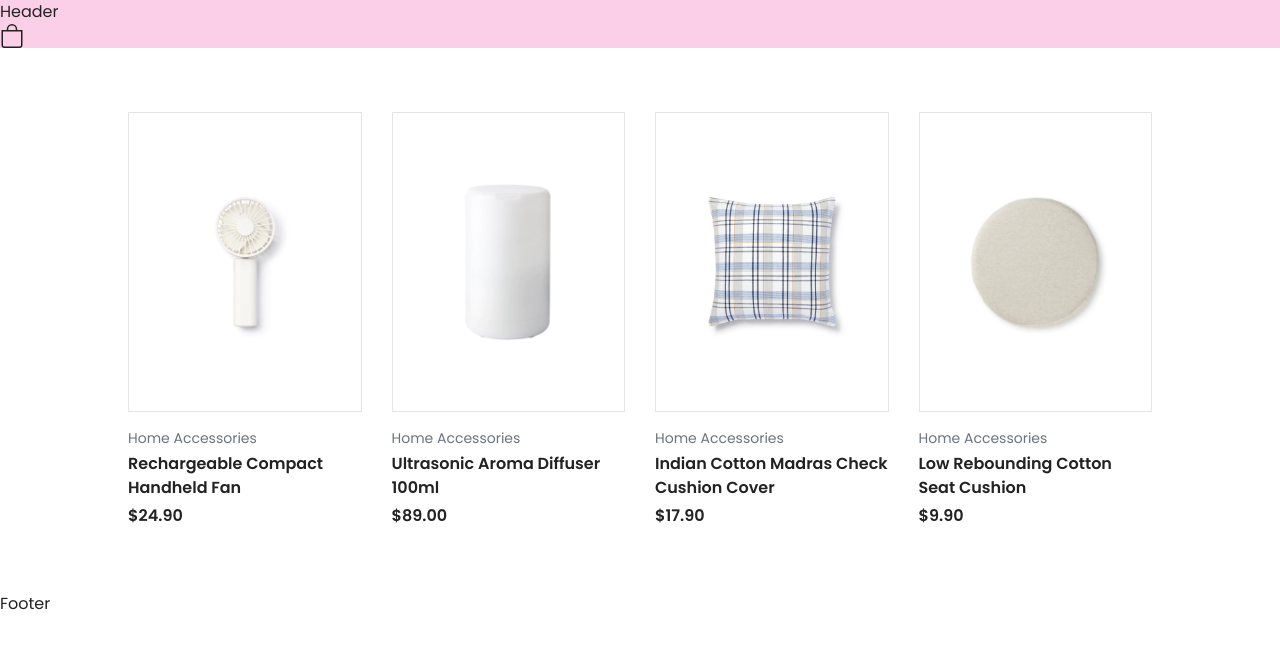
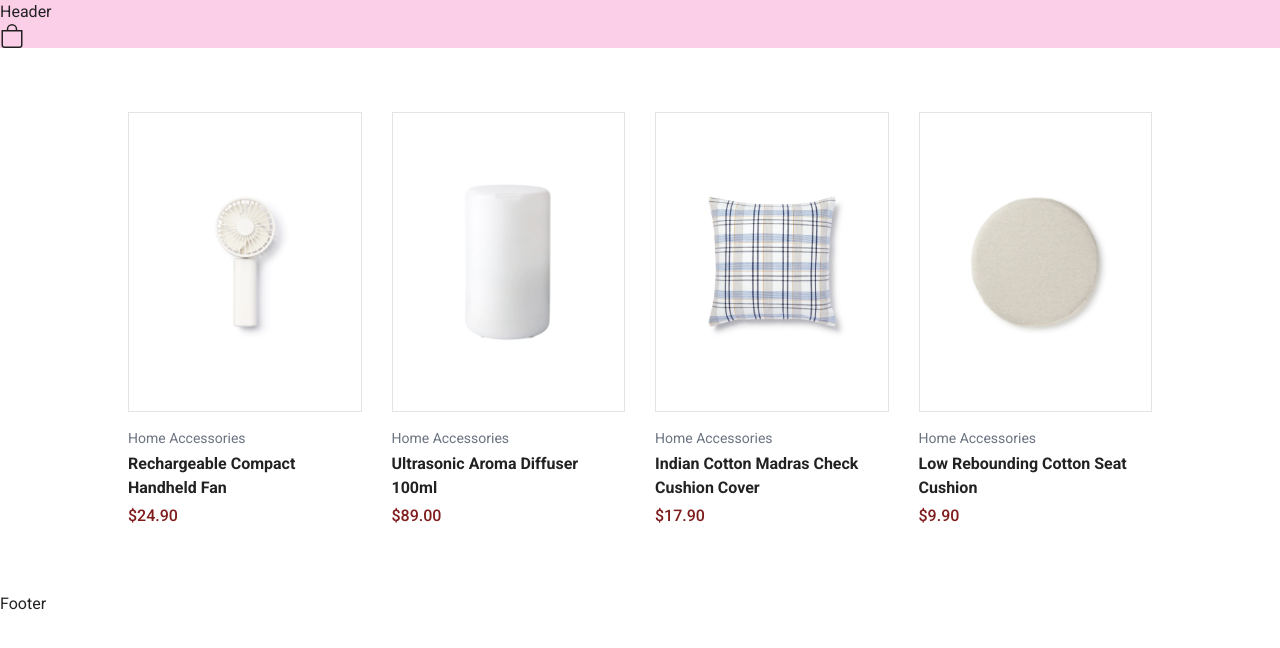
Before and after one commit to zgawlak/ecommerce-shop, a React (Create React App) app: page / in a window 1280 px wide. Shown: the top 648 px of the page. Built offline with nearby package versions, Linux system fonts and the light colour scheme.

Commit message:
Change font, change product component styles

```diff
--- a/public/index.html
+++ b/public/index.html
@@ -1,14 +1,12 @@
 <!DOCTYPE html>
 <html lang="en">
+
 <head>
   <meta charset="utf-8" />
   <link rel="icon" href="%PUBLIC_URL%/favicon.ico" />
   <meta name="viewport" content="width=device-width, initial-scale=1" />
   <meta name="theme-color" content="#000000" />
-    <meta
-      name="description"
-      content="Web site created using create-react-app"
-    />
+  <meta name="description" content="Web site created using create-react-app" />
   <link rel="apple-touch-icon" href="%PUBLIC_URL%/logo192.png" />
   <!--
       manifest.json provides metadata used when your web app is installed on a
@@ -25,14 +23,14 @@
       Learn how to configure a non-root public URL by running `npm run build`.
     -->
   <!-- google fonts -->
-    <link rel="preconnect" href="https://fonts.googleapis.com" />
-    <link rel="preconnect" href="https://fonts.gstatic.com" crossorigin />
+  <link rel="preconnect" href="https://fonts.googleapis.com">
+  <link rel="preconnect" href="https://fonts.gstatic.com" crossorigin>
   <link
-      href="https://fonts.googleapis.com/css2?family=Poppins:ital,wght@0,100;0,200;0,300;0,400;0,500;0,600;0,700;0,800;0,900;1,100;1,200;1,300;1,400;1,500;1,600;1,700;1,800;1,900&display=swap"
-      rel="stylesheet"
-    />
+    href="https://fonts.googleapis.com/css2?family=Roboto:ital,wght@0,100;0,300;0,400;0,500;0,700;0,900;1,100;1,300;1,400;1,500;1,700;1,900&display=swap"
+    rel="stylesheet">
   <title>React App</title>
 </head>
+
 <body>
   <noscript>You need to enable JavaScript to run this app.</noscript>
   <div id="root"></div>
@@ -47,4 +45,5 @@
       To create a production bundle, use `npm run build` or `yarn build`.
     -->
 </body>
+
 </html>
--- a/src/components/Product.js
+++ b/src/components/Product.js
@@ -21,11 +21,11 @@ const Product = ({ product }) => {
 
         <div className="absolute top-6 -right-11 group-hover:right-5 p-2 flex flex-col items-center justify-center gap-y-2 opacity-0 group-hover:opacity-100 transition-all duration-300">
           <button onClick={() => addToCart(product, id)}>
-            <div className="flex justify-center items-center text-white w-12 h-12 bg-red-500">
+            <div className="flex justify-center items-center text-white w-12 h-12 bg-red-900">
               <BsPlus className="text-3xl" />
             </div>
           </button>
-          <Link to={`/product/${id}`} className="w-12 h-12 bg-white flex justify-center items-center text-primary drop-shadow-xl">
+          <Link to={`/product/${id}`} className="w-12 h-12 bg-white flex justify-center items-center border-2">
             <BsEyeFill />
           </Link>
         </div>
@@ -37,7 +37,7 @@ const Product = ({ product }) => {
       <Link to={`/product/${id}`}>
         <h2 className="font-semibold mb-1">{title}</h2>
       </Link>
-      <div className="font-semibold">{CADollar.format(price)}</div>
+      <div className="font-medium text-red-900">{CADollar.format(price)}</div>
     </div>
   </div>;
 };
--- a/tailwind.config.js
+++ b/tailwind.config.js
@@ -2,7 +2,7 @@ module.exports = {
   content: ['./src/**/*.{js,jsx,ts,tsx}'],
   theme: {
     fontFamily: {
-      primary: 'Poppins',
+      primary: 'Roboto',
     },
     container: {
       padding: {
```
Lines whose indentation alone changed are shown as unchanged.
